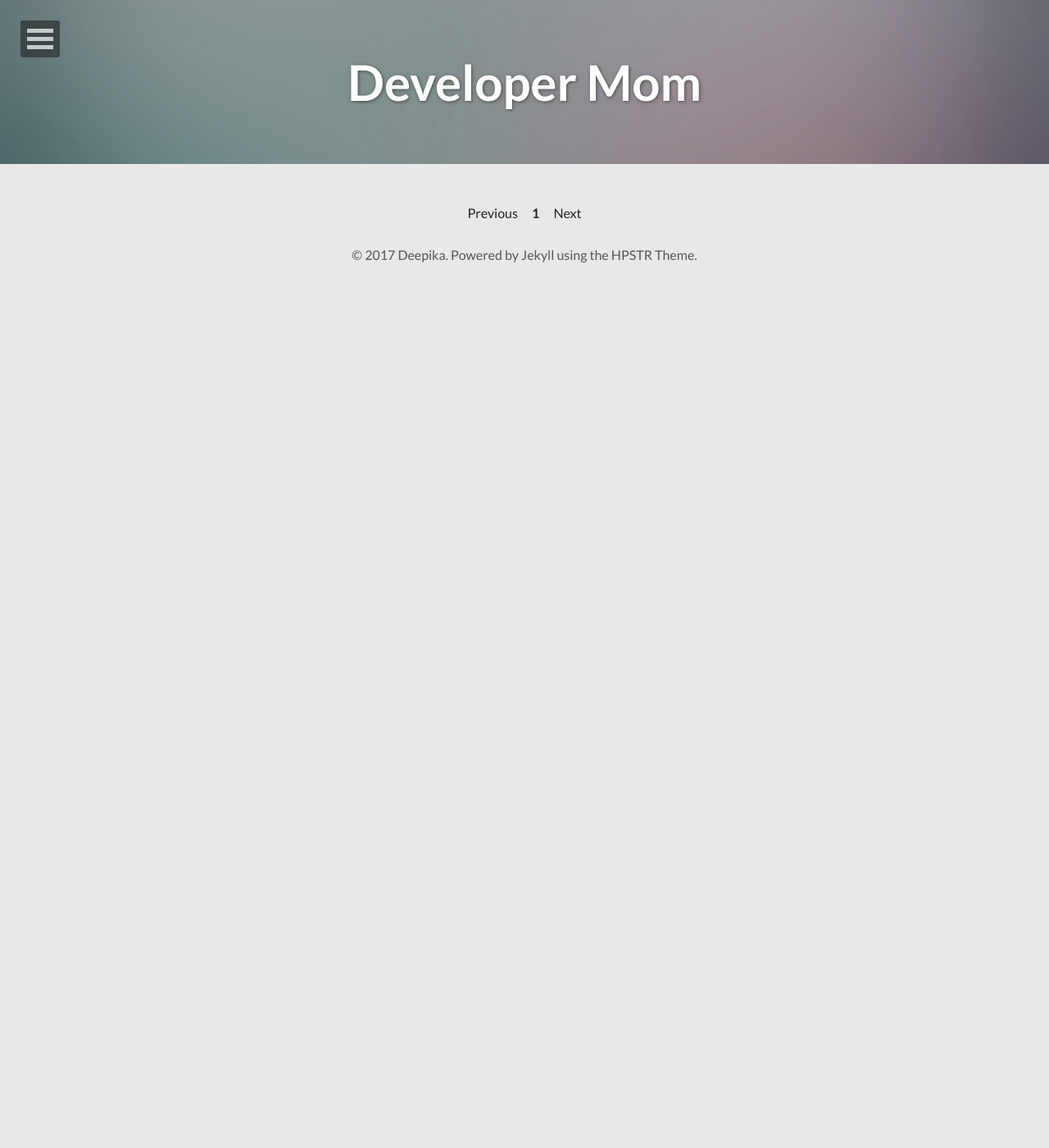
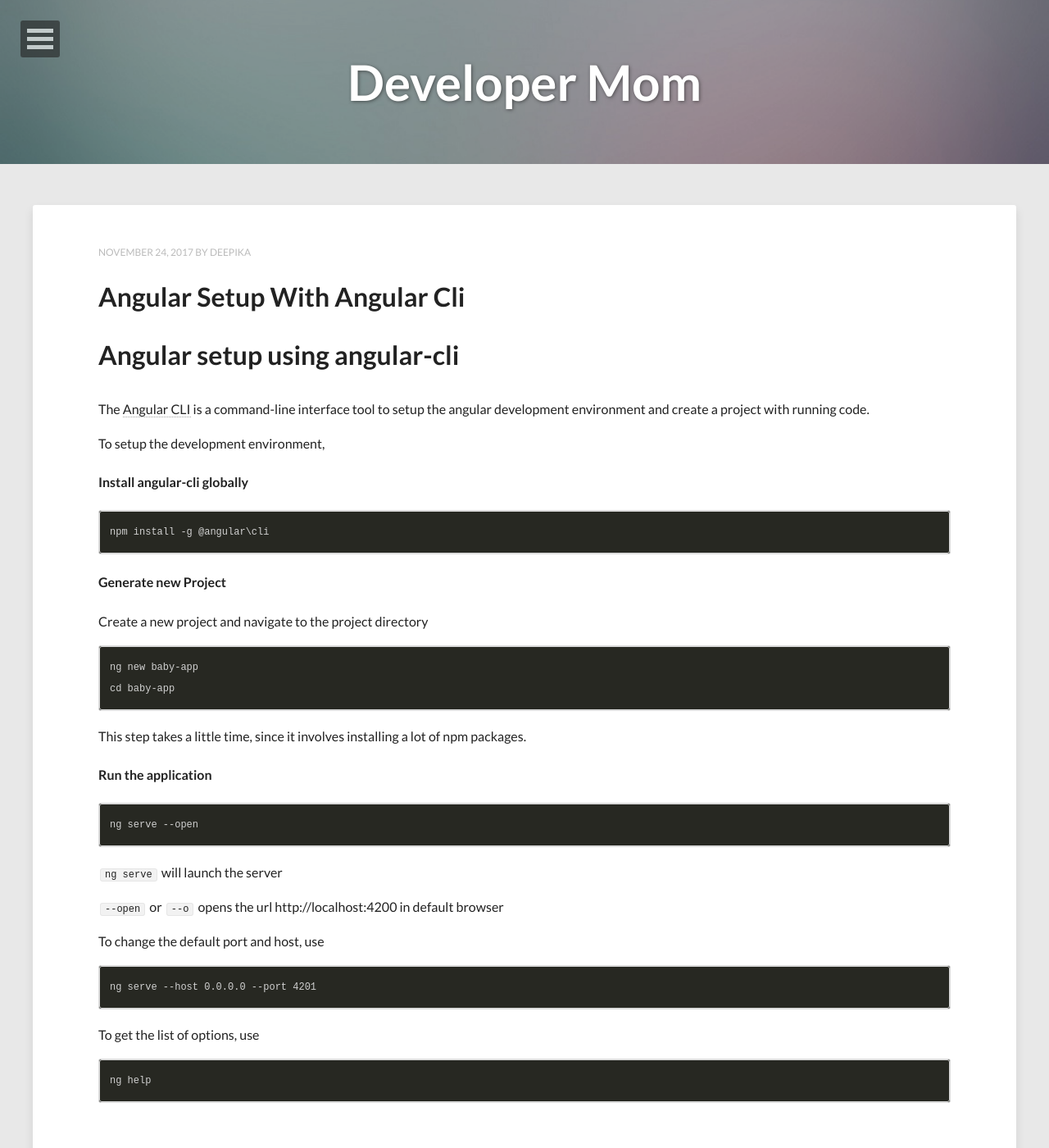
Before and after one commit to DeepikaRajendran/dev-mom, a Jekyll site: the page built from index.html, in a window 1280 px wide and 1400 px high. Shown: the whole window at 82% size. Built offline with Jekyll 4.4.1, drawn with Linux system fonts in a browser that asks for light colours; nearby versions of some CDN libraries; the list of posts is cut into pages by our own code.

Commit message:
angular cli installation post

````diff
--- a/_config.yml
+++ b/_config.yml
@@ -11,11 +11,11 @@ owner:
   bio:            "Angular - Mobile Developer / Mom"
   email:          depikarajendran@gmail.com
   # Social networking links used in footer. Update and remove as you like.
-  twitter:        ksivamuthu
-  facebook:       ksivamuthu
-  github:         ksivamuthu
-  stackexchange:  ksivamuthu
-  linkedin:
+  twitter:        Depikarajendran
+  facebook:       depikarajendran
+  github:         DeepikaRajendran
+  stackexchange:
+  linkedin:       deepika-rajendran
   instagram:
   flickr:
   tumblr:
--- /dev/null
+++ b/_posts/2017-11-24-angular-setup-with-angular-cli.md
@@ -0,0 +1,35 @@
+# Angular setup using angular-cli
+
+The [Angular CLI](https://github.com/angular/angular-cli) is a command-line interface tool to setup the angular development environment and create a project with running code.
+
+To setup the development environment,
+#### Install angular-cli globally
+```
+npm install -g @angular\cli
+```
+#### Generate new Project
+Create a new project and navigate to the project directory
+```
+ng new baby-app
+cd baby-app
+```
+This step takes a little time, since it involves installing a lot of npm packages.
+#### Run the application
+
+```
+ng serve --open
+```
+
+```ng serve``` will launch the server
+
+```--open``` or ```--o``` opens the url http://localhost:4200 in default browser
+
+To change the default port and host, use
+```
+ng serve --host 0.0.0.0 --port 4201
+```
+
+To get the list of options, use
+```
+ng help
+```
````
